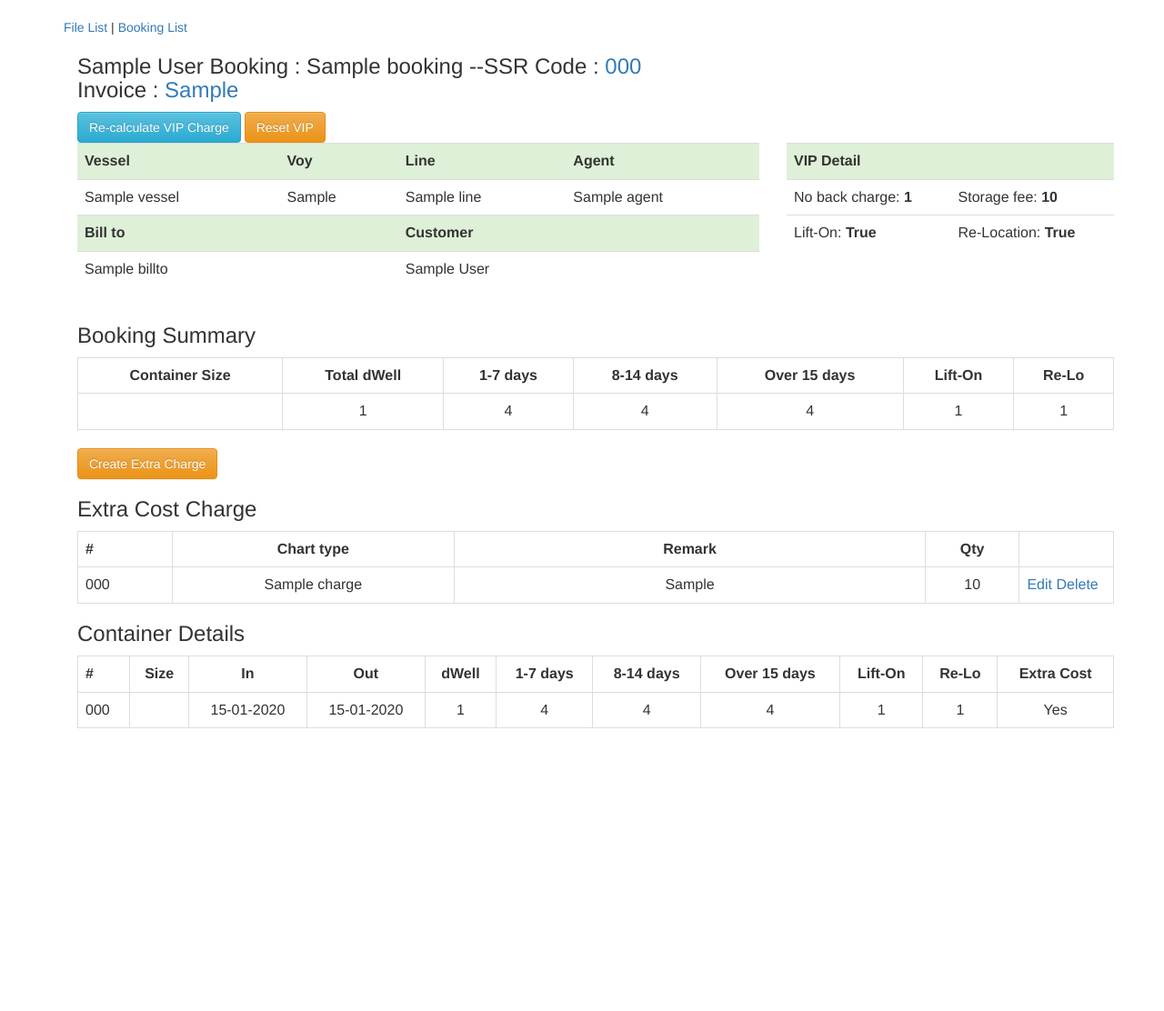
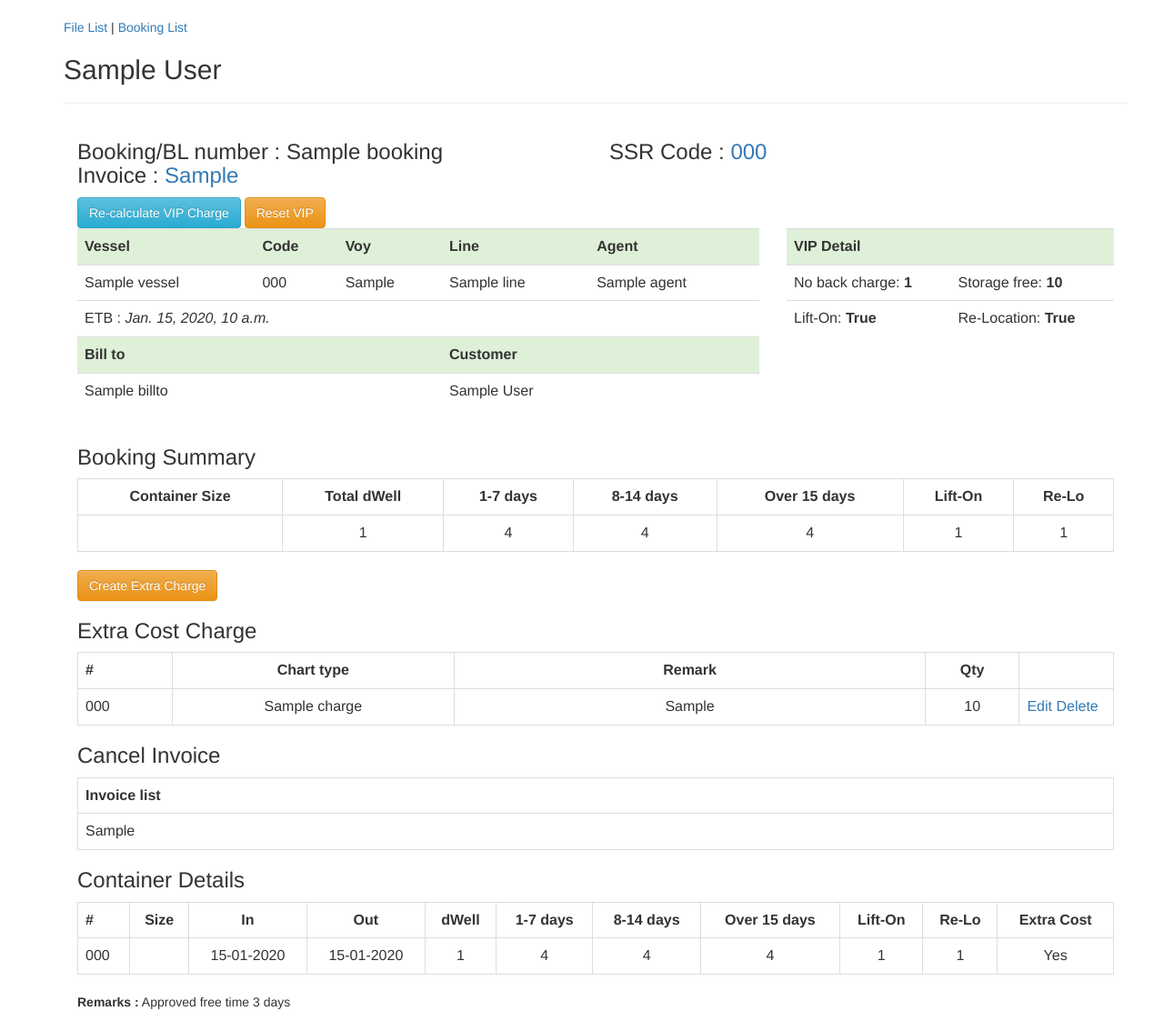
Before and after one commit to chutchais/ssr, a Django app: a page that uses templates/crm/booking_snippet.html in a window 1280 px wide. Shown: the part 52-1164 px from the top of the page at 91% size. Before the commit the page ends 853 px from the top, so only its background shows below. Run offline with Django 3.2, Linux system fonts and the light colour scheme; a user stored in the database is signed in; tables that the repository leaves empty hold one stand-in row (values such as "Sample post"); parts of the project's set-up code (start-up, migrations or seed data) failed here and were passed over; some libraries are stand-ins or nearby versions.

Commit message:
Release version

```diff
--- a/crm/admin.py
+++ b/crm/admin.py
@@ -31,7 +31,7 @@ class BookingAdmin(admin.ModelAdmin):
     list_display = ('__str__','ssr_code','company','voy','line','agent','customer','vessel','vip')
     # list_editable = ('color','move_performa')
     fieldsets = [
-        ('Basic Information',{'fields': ['name','ssr_code','company']}),
+        ('Basic Information',{'fields': ['name','ssr_code','company','cancel_invoice']}),
         ]
 admin.site.register(Booking,BookingAdmin)
 
--- a/crm/forms.py
+++ b/crm/forms.py
@@ -12,7 +12,7 @@ class BookingInvoiceForm(ModelForm):
 class BookingForm(ModelForm):
 	class Meta:
 		model = Booking
-		fields = ['ssr_code','remark','draft']
+		fields = ['ssr_code','remark','cancel_invoice','draft']
 
 	# def __init__(self, *args, **kwargs):
 	# 	super(BookingForm, self).__init__(*args, **kwargs)
--- a/crm/models.py
+++ b/crm/models.py
@@ -138,6 +138,10 @@ class Booking(models.Model):
 	received		= models.BooleanField(default=False)
 	receive_date	= models.DateTimeField(blank=True, null=True)
 	invoice         = models.CharField(max_length=30,blank=True, null=True)
+	etb				= models.DateTimeField(blank=True, null=True)
+	cancel_invoice	= models.CharField(max_length=255,blank=True, null=True)
+	do_file_name	= models.FileField(verbose_name ='Delivery File',
+							blank=True, null=True,upload_to='delivery/%Y/%m/%d/')
 
 	class Meta:
 		permissions = [('can_send_approve','Can send for approval'),
--- a/crm/views.py
+++ b/crm/views.py
@@ -341,8 +341,29 @@ def BookingVip(request,slug):
 	from django.db.models import Avg,Min,Max
 	booking = get_object_or_404(Booking, slug=slug)
 	booking.perform_charge()
+	# Get ETB from Auto berth System
+	vessel_code =  booking.vessel.code
+	voy 		=  booking.voy
+	print('Get ETB from autoberth : %s - %s' % (vessel_code,voy))
+	etb = getETB(vessel_code,voy)
+	if etb != '':
+		booking.etb = etb
+		booking.save()
+	# print('Returned etb : %s' % etb)
+	# ------------------------------
 	print ('Re-cal VIP')
 	return redirect(reverse_lazy('crm:booking-detail', kwargs={'slug': slug}))
+
+def getETB(vessel_code,voy):
+	import urllib3
+	http = urllib3.PoolManager()
+	url = 'http://192.168.10.20:8003/berth/etb/%s/%s/' % (vessel_code,voy)
+	r = http.request('GET',url )
+	if r.status == 200:
+		return r.data.decode("utf-8")
+	else:
+		return ''
+
 
 def BookingSendApprove(request,slug):
 	if not request.user.is_authenticated:
--- a/templates/crm/booking_snippet.html
+++ b/templates/crm/booking_snippet.html
@@ -1,8 +1,27 @@
 
 
-						<h3>{{ object.company}} Booking : {{ object.name}}
+						<div class="row">
+							<div>
+								<h2>{{ object.company}} </h2>
+								<hr>
+							</div>
+							<div class="col-xs-6 col-sm-6">
+								<h3>
+									Booking/BL number : {{ object.name}}<br>
+									Invoice :
+									{% if perms.crm.can_modify_invoice %}
+										<a href="{% url 'crm:booking-invoice' object.slug %}">
+											{{ object.invoice|default_if_none:"[Not Assigned]" }}
+										</a>
+									{% else %}
+										{{ object.invoice|default_if_none:"[Not Assigned]" }}
+									{% endif %}
+								 </h3>
+							</div>
 
-							--SSR Code :
+							<div class="col-xs-6 col-sm-6">
+								<h3>
+									SSR Code :
 									{% if perms.crm.can_modify_ssr %}
 										<a href="{% url 'crm:booking-update' object.slug %}">
 											{{ object.ssr_code }}
@@ -12,17 +31,10 @@
 									{% endif %}
 									<br>
 
-							Invoice :
+								</h3>
+							</div>
 
-
-							{% if perms.crm.can_modify_invoice %}
-								<a href="{% url 'crm:booking-invoice' object.slug %}">
-									{{ object.invoice|default_if_none:"[Not Assigned]" }}
-								</a>
-							{% else %}
-								{{ object.invoice|default_if_none:"[Not Assigned]" }}
-							{% endif %}
-						</h3>
+						</div>
 
 
 						{% if perms.crm.can_modify_vip %}
@@ -37,22 +49,27 @@
 								<table class="table table-hover">
 									<tr class="success">
 										<th>Vessel</th>
+										<th>Code</th>
 										<th>Voy</th>
 										<th>Line</th>
 										<th>Agent</th>
 									</tr>
 									<tr >
 										<td>{{object.vessel}}</td>
+										<td>{{object.vessel.code }}</td>
 										<td>{{object.voy}}</td>
 										<td>{{object.line}}</td>
 										<td>{{object.agent}}</td>
 									</tr>
+									<tr >
+										<td colspan="5">ETB : <i> {{object.etb}} </i></td>
+									</tr>
 									<tr class="success">
-										<th colspan="2">Bill to</th>
+										<th colspan="3">Bill to</th>
 										<th colspan="2">Customer</th>
 									</tr>
 									<tr>
-										<td colspan="2">{{object.billed_to}}</td>
+										<td colspan="3">{{object.billed_to}}</td>
 										<td colspan="2">{{object.customer}}</td>
 									</tr>
 								</table>
@@ -66,7 +83,7 @@
 									</tr>
 									{% if object.vip %}
 									<tr><td>No back charge: <b>{{ object.vip.no_back_charge }}</b></td>
-										<td>Storage fee: <b>{{ object.vip.storage }}</b></td>
+										<td>Storage free: <b>{{ object.vip.storage }}</b></td>
 									</tr>
 									<tr><td>Lift-On: <b>{{ object.vip.lifton }}</b></td>
 										<td>Re-Location: <b>{{ object.vip.reloc }}</b></td>
@@ -147,6 +164,18 @@
 							</table>
 							{% endif %}
 
+							{% if object.cancel_invoice %}
+								<h3>Cancel Invoice</h3>
+								<table class="table table-bordered">
+									<tr>
+										<th class="col-md-1">Invoice list</th>
+									</tr>
+									<tr>
+										<td>{{object.cancel_invoice}}</td>
+									</tr>
+								</table>
+							{% endif %}
+
 
 							<h3>Container Details</h3>
 							<table class="table table-bordered">
@@ -191,6 +220,6 @@
 								</tr>
 								{% endfor %}
 							</table>
-
+							<b>Remarks :</b> Approved free time 3 days
 
 						</div>
```
Lines whose indentation alone changed are shown as unchanged.
